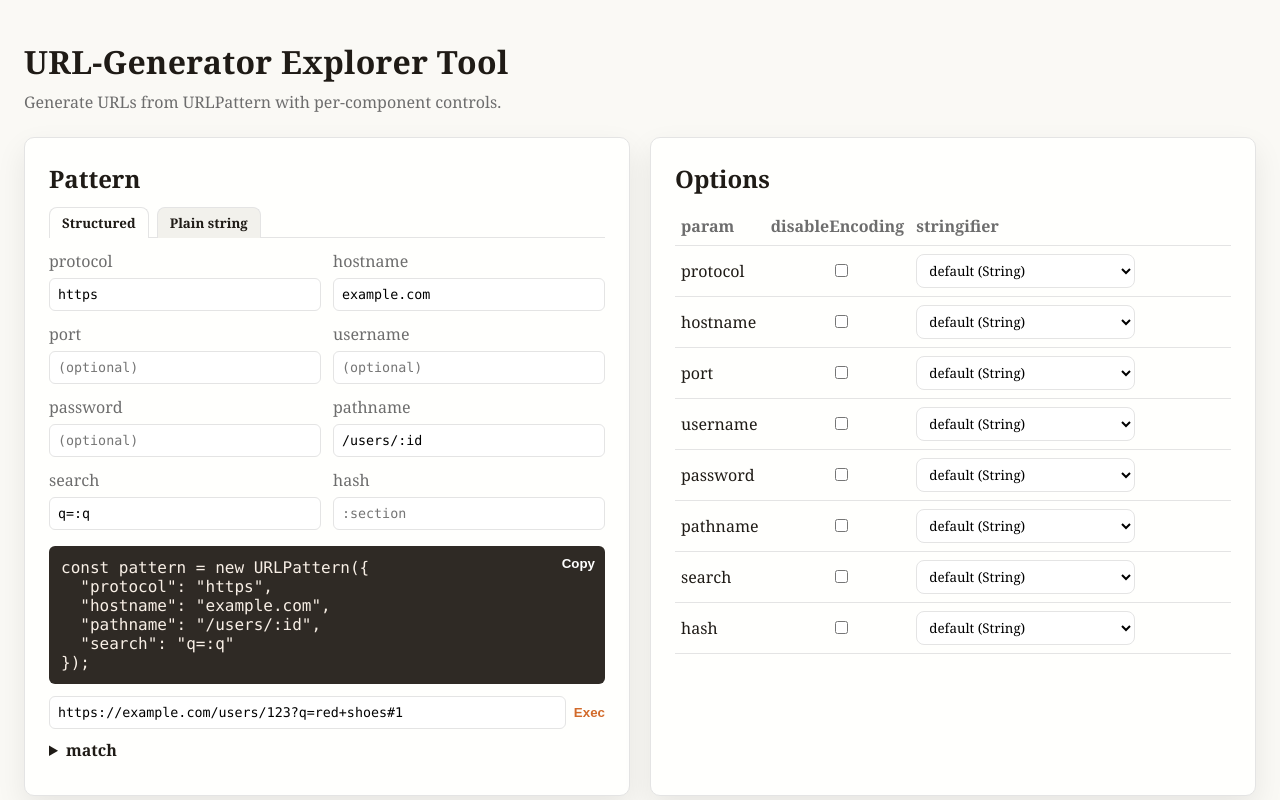
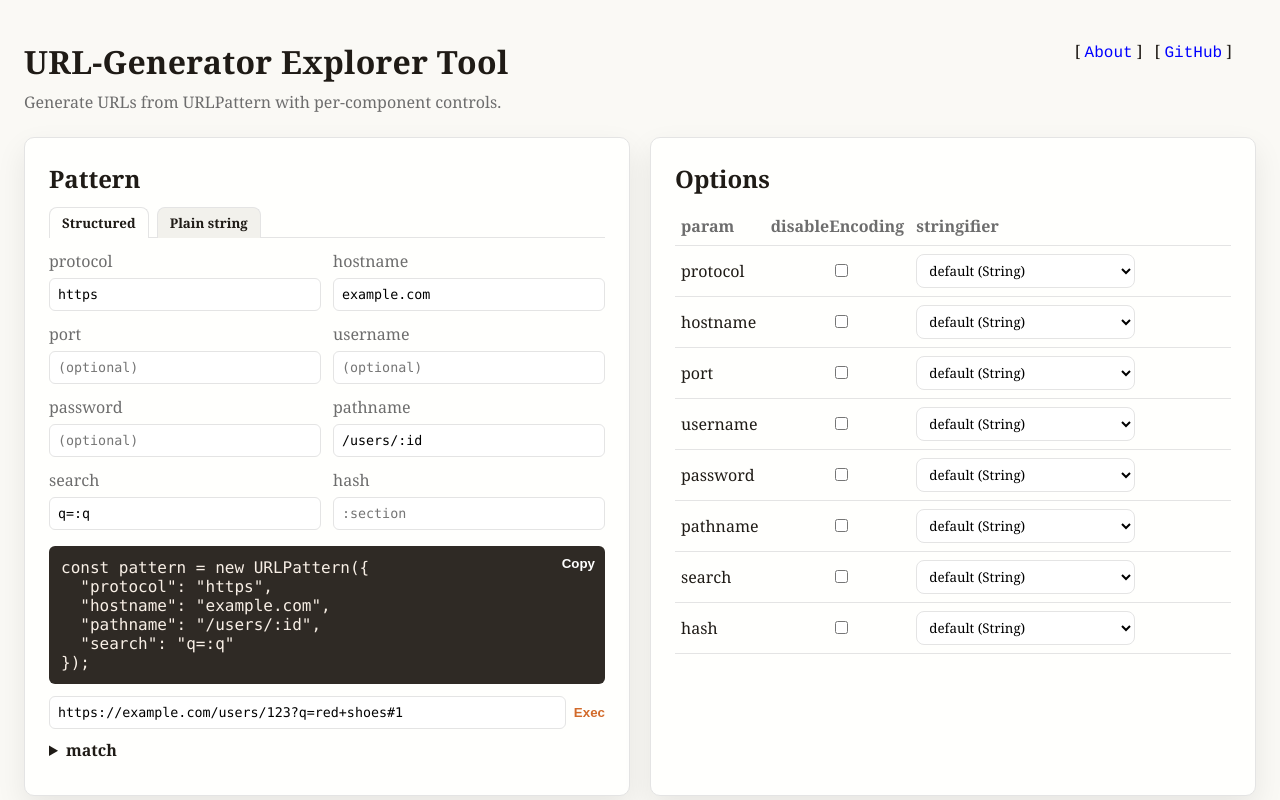
Before and after one commit to bengillies/url-generator, a website built with Vite: page demo/index.html in a window 1280 px wide. Shown: the top 800 px of the page. Built offline with nearby package versions, Linux system fonts and the light colour scheme; what prettier would draw is missing.

Commit message:
Add links + favicon. tweak styles

```diff
--- a/demo/index.html
+++ b/demo/index.html
@@ -3,6 +3,7 @@
   <head>
     <meta charset="UTF-8" />
     <meta name="viewport" content="width=device-width, initial-scale=1.0" />
+    <link rel="icon" href="./favicon.svg" type="image/svg+xml" />
     <title>URL-Generator Explorer Tool</title>
     <style>
       :root {
@@ -25,6 +26,25 @@
         background: var(--bg);
         color: var(--ink);
         font-family: var(--sans);
+        position: relative;
+      }
+      .top-links {
+        position: absolute;
+        top: 40px;
+        right: 48px;
+        display: flex;
+        gap: 12px;
+        color: var(--ink);
+      }
+      .top-link {
+      }
+      .top-links a {
+        color: blue;
+        text-decoration: none;
+        font-family: Courier, monospace;
+      }
+      .top-links a:hover {
+        text-decoration: underline;
       }
       h1 {
         margin: 0 0 8px;
@@ -294,6 +314,24 @@
     </style>
   </head>
   <body>
+    <div class="top-links">
+      <span class="top-link"
+        >[ <a
+          href="https://github.com/bengillies/url-generator/blob/main/README.md"
+          target="_blank"
+          rel="noreferrer"
+          >About</a
+        > ]</span
+      >
+      <span class="top-link"
+        >[ <a
+          href="https://github.com/bengillies/url-generator"
+          target="_blank"
+          rel="noreferrer"
+          >GitHub</a
+        > ]</span
+      >
+    </div>
     <h1>URL-Generator Explorer Tool</h1>
     <p>Generate URLs from URLPattern with per-component controls.</p>
 
```
Also changed, not shown: demo/favicon.svg (added).
